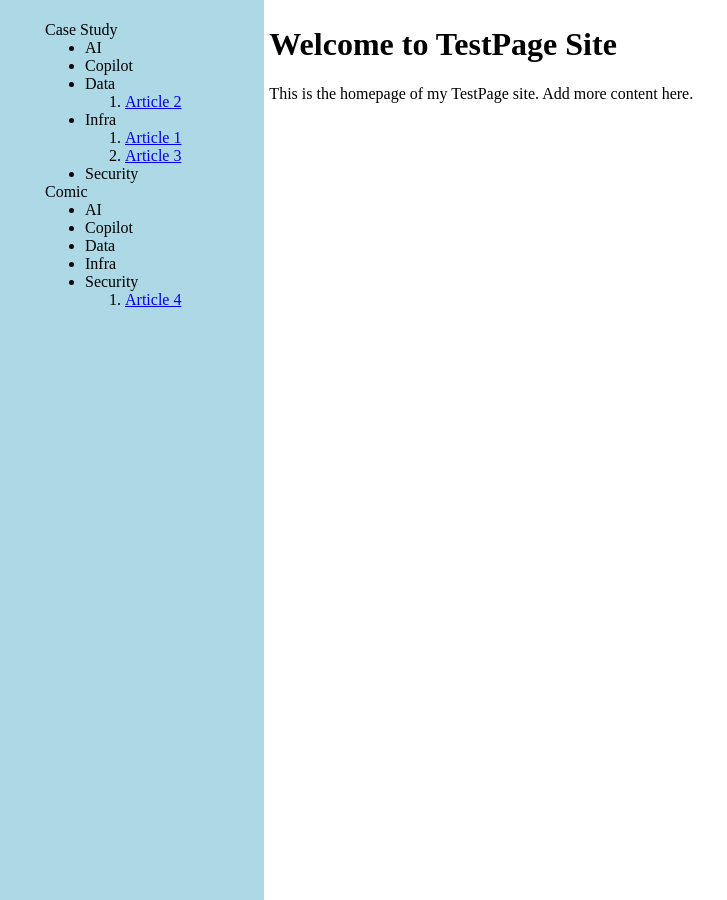
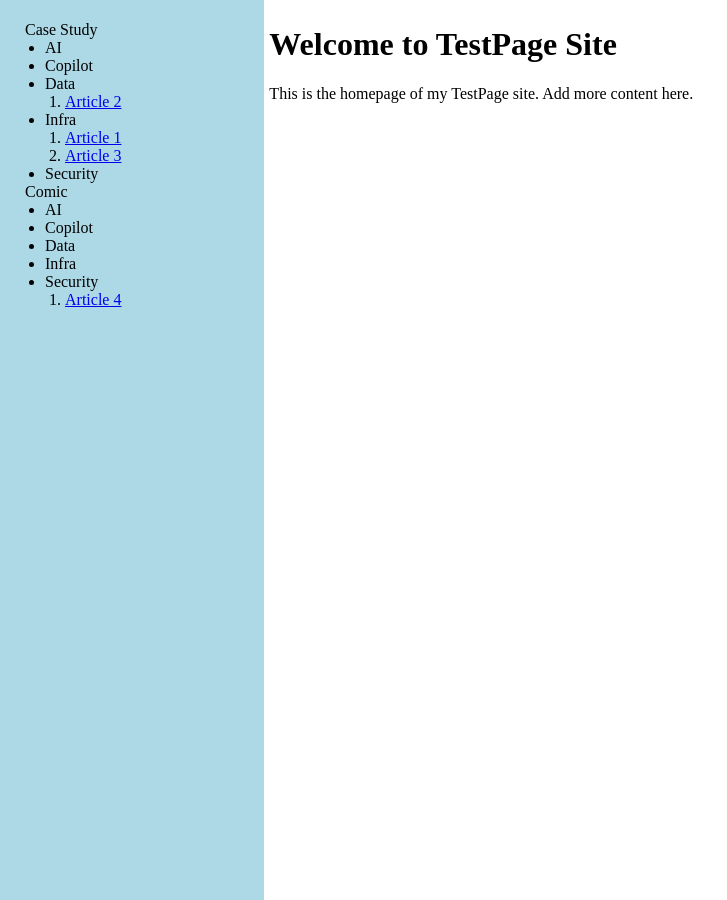
Before and after one commit to ningweinw/TestPage, a Jekyll site: the page built from index.markdown, in a window 1280 px wide. Shown: the whole page, without its empty margins (0-727 px from the left). Built offline with Jekyll 4.4.1, drawn with Linux system fonts in a browser that asks for light colours.

Commit message:
Update style.css

```diff
--- a/assets/css/style.css
+++ b/assets/css/style.css
@@ -24,3 +24,6 @@ body {
     background-color: lightblue;
     cursor: ew-resize;
 }
+ul, ol {
+    padding-left: 20px;
+}
```
